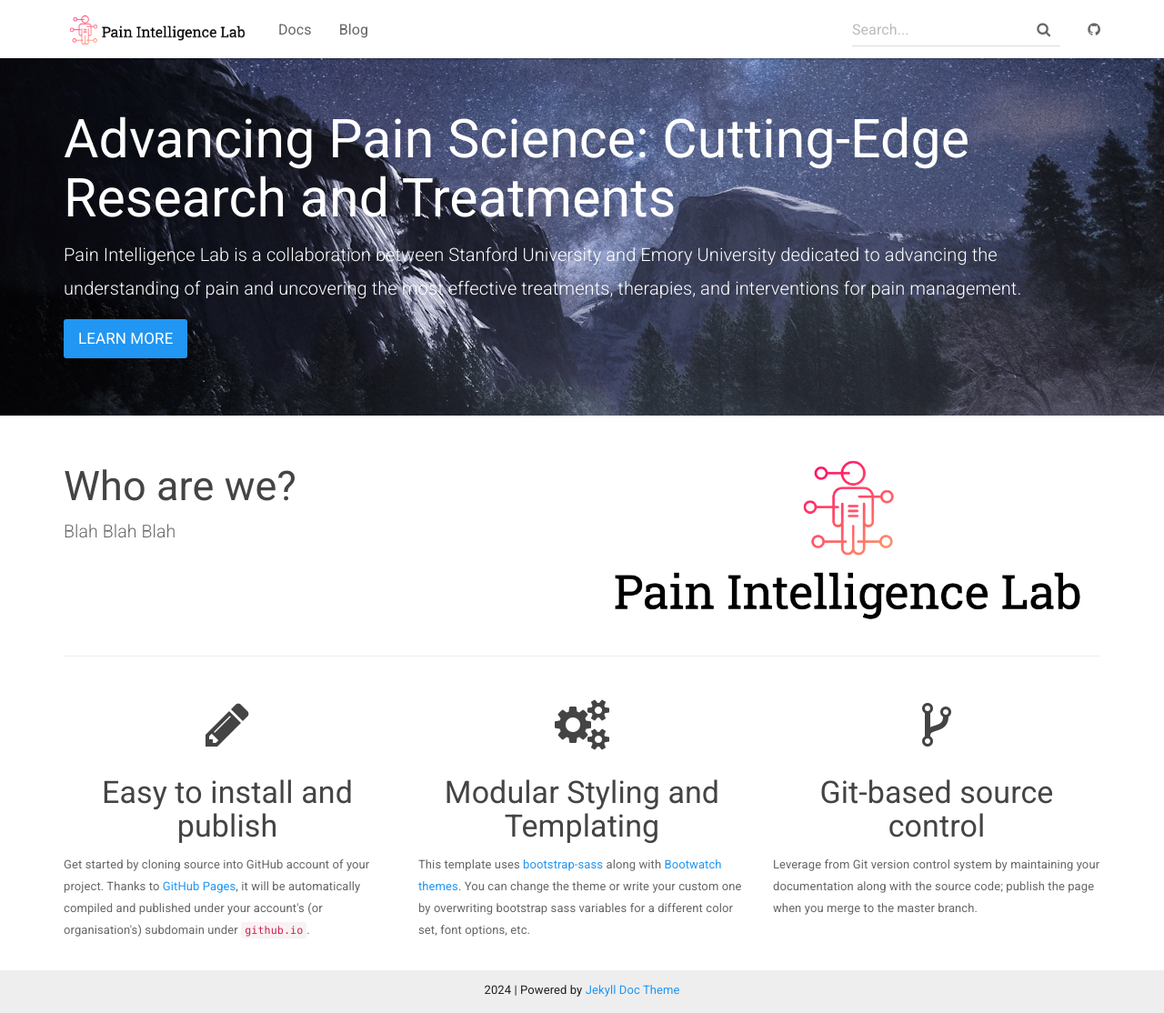
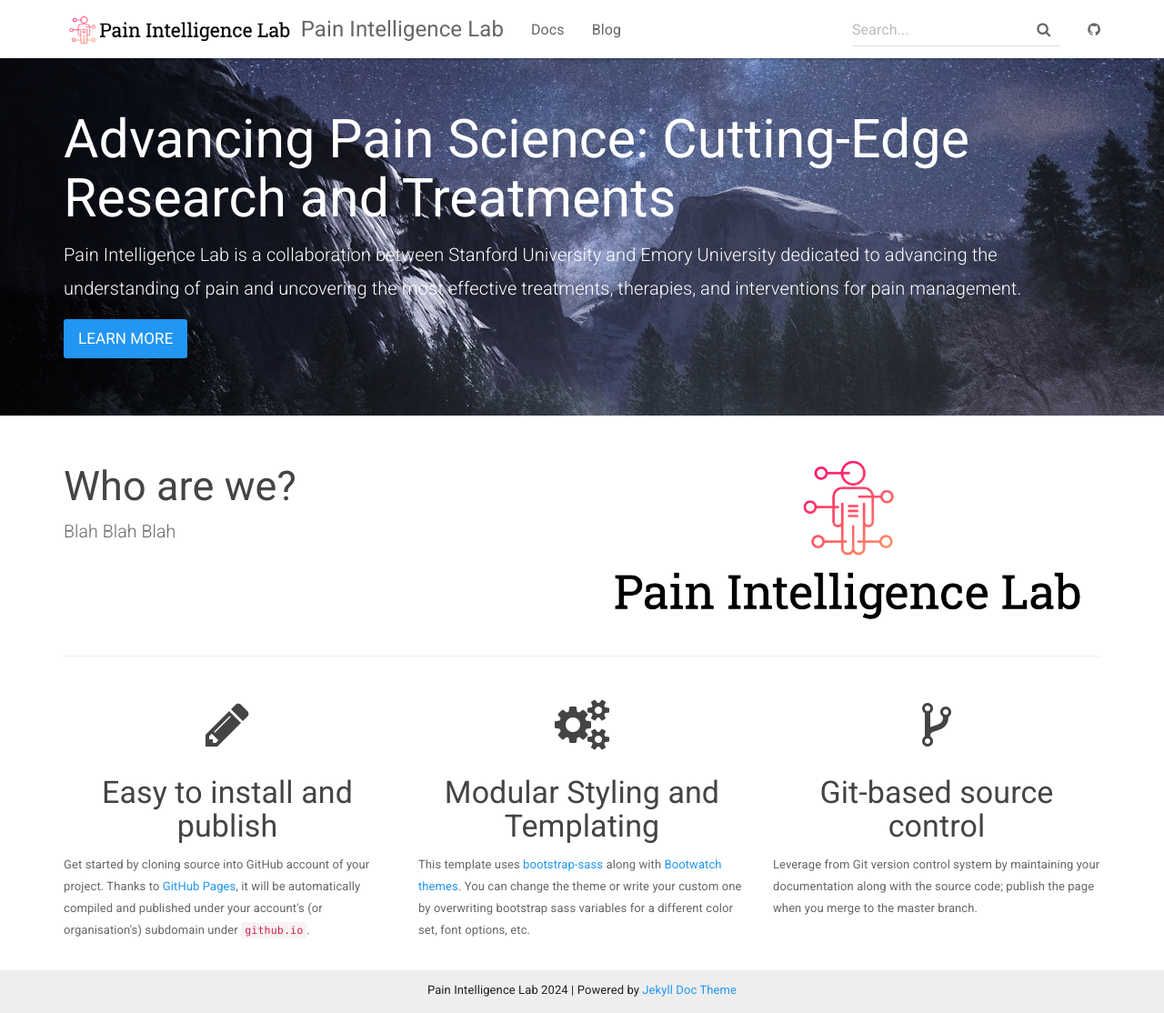
Before and after one commit to potatole123/my-prog, a Jekyll site: the page built from index.html, in a window 1280 px wide and 1114 px high. Shown: the whole window at 91% size. Built offline with Jekyll 4.4.1, drawn with Linux system fonts in a browser that asks for light colours.

```diff
--- a/_config.yml
+++ b/_config.yml
@@ -1,5 +1,5 @@
 # Site settings
-title: ""
+title: "Pain Intelligence Lab"
 email: tof@stanford.edu
 description: >
   Jekyll Template for Project Websites
```
Also changed, not shown: assets/img/pain_intelligence_lab_logo_horizontal.png.
